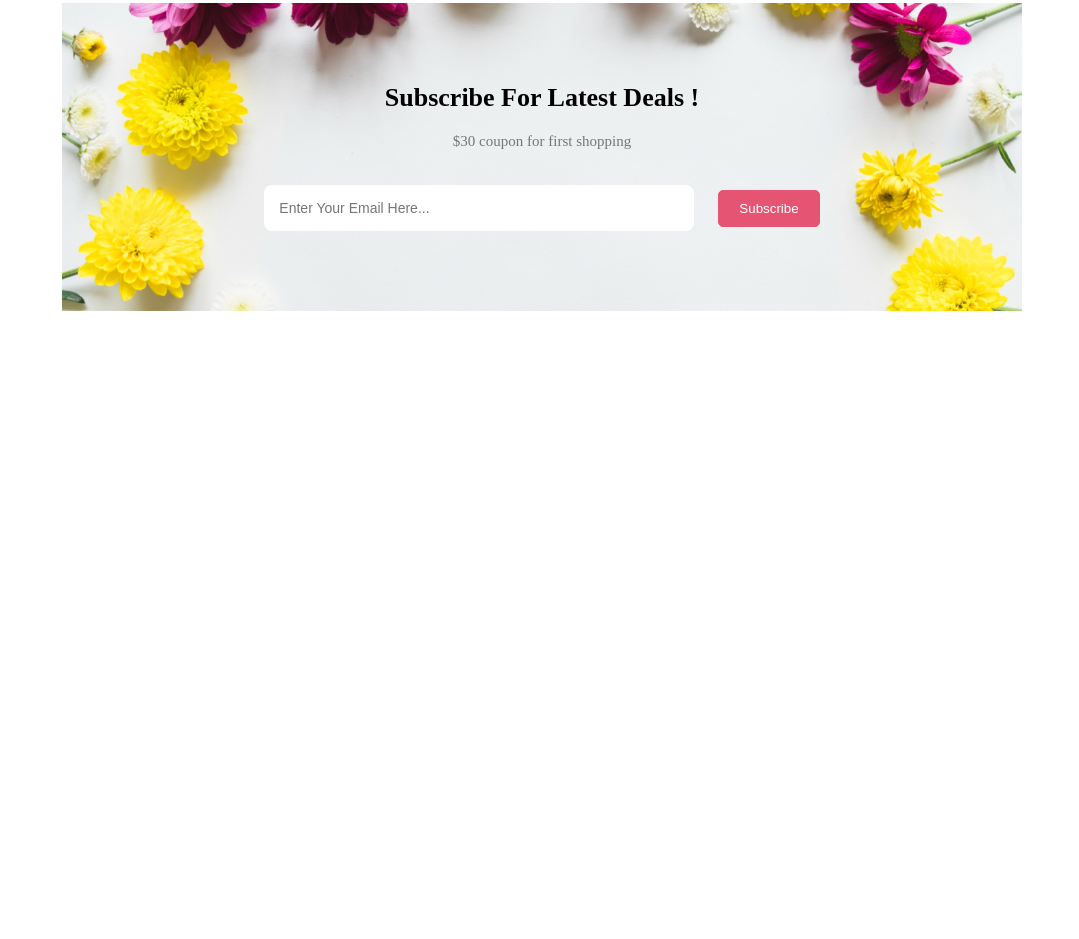
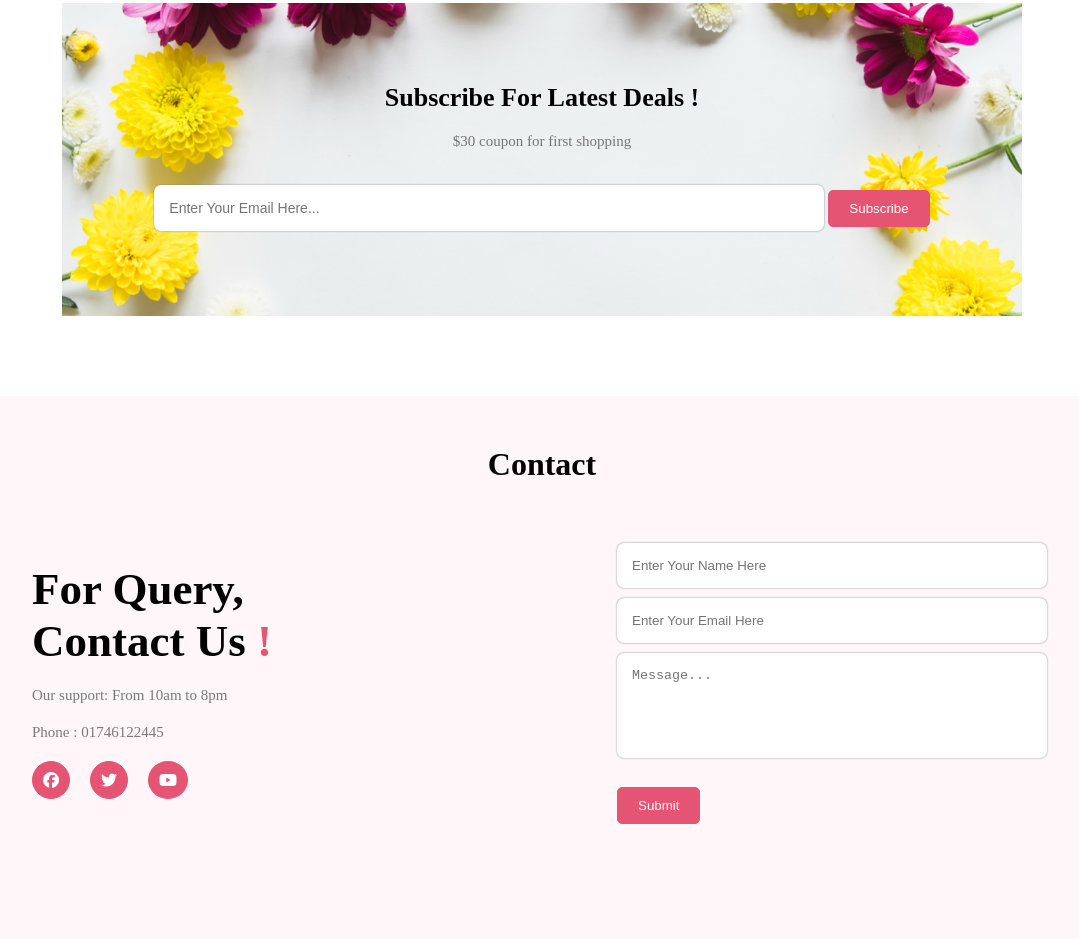
Before and after one commit to soyebsuvo/assignment-1-fsa, a plain HTML site: page index.html in a window 1280 px wide. Shown: the part 2161-3100 px from the top of the page, without its empty margins (98-1177 px from the left). Before the commit the page ends 2552 px from the top, so only its background shows below. Drawn offline with Linux system fonts and the light colour scheme.

Commit message:
contact secrion added

```diff
--- a/index.html
+++ b/index.html
@@ -6,6 +6,7 @@
     <title>Flower Shop</title>
     <link rel="stylesheet" href="style.css">
     <link rel="shortcut icon" href="flower-asset/pngwing 7.png" type="image/x-icon">
+    <script src="https://kit.fontawesome.com/d5ac5e8d7e.js" crossorigin="anonymous"></script>
 </head>
 <body>
     <header>
@@ -115,6 +116,35 @@
             </div>
         </section>
 
+        <div class="contact-section">
+            <h2 class="featured-title">Contact</h2>
+            <div class="contact-section-container">
+                <div class="contact-description">
+                    <h1 class="banner-title">
+                        For Query, <br> Contact Us
+                        <span class="colored">!</span>
+                    </h1>
+                    <p class="banner-para">Our support: From 10am to 8pm</p>
+                    <p class="banner-para">Phone : 01746122445</p>
+                    <div class="social-links">
+                        <a href="#"><i class="fa-brands fa-facebook icons"></i></a>
+                    <a href="#"><i class="fa-brands fa-twitter icons"></i></a>
+                    <a href="#"><i class="fa-brands fa-youtube icons"></i></a>
+                    </div>
+                </div>
+
+                <div class="contact-form">
+                    <form class="contact">
+                        <input type="text" name="username" id="username" placeholder="Enter Your Name Here">
+                        <input type="email" name="email" id="email" placeholder="Enter Your Email Here">
+                        <textarea name="message" id="message" cols="30" rows="5" placeholder="Message..."></textarea>
+                        <br>
+                        <button type="submit" class="btn">Submit</button>
+                    </form>
+                </div>
+
+            </div>
+        </div>
 
     </main>
     <footer></footer>
--- a/style.css
+++ b/style.css
@@ -163,3 +163,55 @@
     width: 50%;
     font-size: 14px;
 }
+.contact-section{
+    background-color: rgba(229, 84, 115, 0.05);
+    padding: 50px;
+}
+.contact-section-container{
+    display: flex;
+    justify-content: space-around;
+    align-items: center;
+    margin: 10px 0px;
+    padding: 10px;
+}
+.contact-description{
+    margin: 70px;
+    width: 60%;
+}
+.social-links{
+    display: flex;
+    gap: 20px;
+    color: #E55473;
+    margin-top: 20px;
+}
+.icons{
+    border-radius: 50%;
+    border: 1px solid #E55473;
+    color: white;
+    background-color: #E55473;
+    padding: 10px;
+    transition: all .3s;
+}
+.icons:hover{
+    background: none;
+    color: black;
+}
+.contact-form{
+    width: 60%;
+}
+.contact{
+    display: block;
+    padding: 5px;
+}
+#username , #email , #message{
+    width: 80%;
+    padding: 15px;
+    border: none;
+    border-radius: 7px;
+    margin: 5px 0px;
+    resize: none;
+    box-shadow: 0px 0px 2px gray;
+}
+.center{
+    text-align: center;
+}
```
